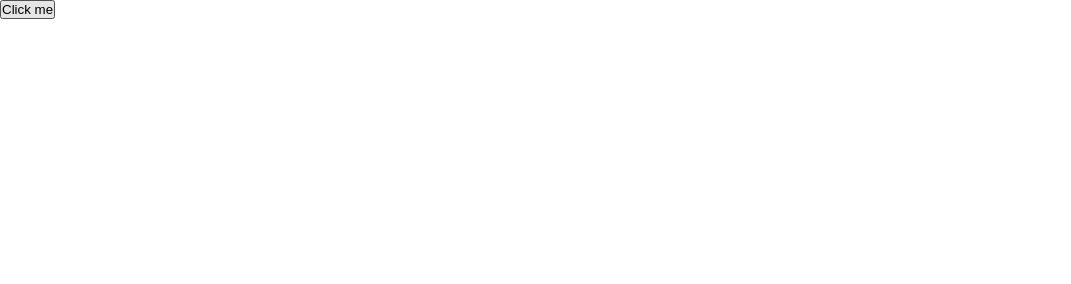
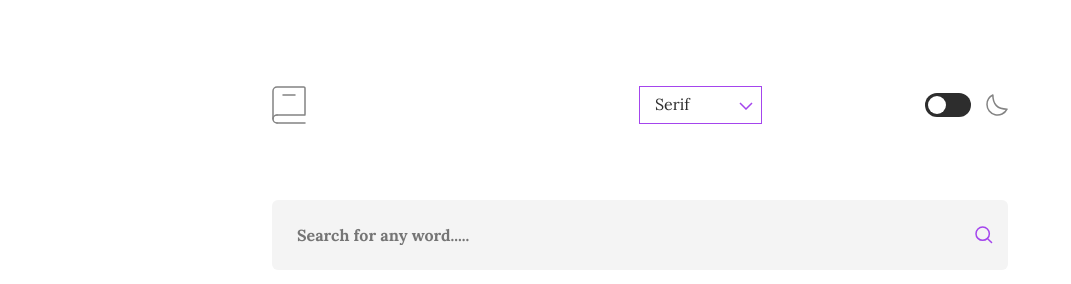
Before and after one commit to orion-esu/Dictionary-app, a website: page src/index.html in a window 1280 px wide. Shown: the whole page, without its empty margins (0-1071 px from the left). Drawn offline with Linux system fonts and the light colour scheme.

Commit message:
built elements

```diff
--- a/src/index.html
+++ b/src/index.html
@@ -4,11 +4,92 @@
     <meta charset="UTF-8" />
     <meta http-equiv="X-UA-Compatible" content="IE=edge" />
     <meta name="viewport" content="width=device-width, initial-scale=1.0" />
-    <link rel="stylesheet" href="/src/css/style.css">
+    <link defer rel="preconnect" href="https://fonts.googleapis.com" />
+    <link defer rel="preconnect" href="https://fonts.gstatic.com" crossorigin />
+    <link
+      defer
+      href="https://fonts.googleapis.com/css2?family=Inconsolata:wght@400;700&family=Inter:wght@400;700&family=Lora:wght@400;700&display=swap"
+      rel="stylesheet"
+    />
+    <link rel="stylesheet" href="/src/css/style.css" />
     <script defer src="/src/script.js"></script>
     <title>Dictionary App 📕</title>
   </head>
-  <body>
-    <button class="btn">Click me</button>
+  <body data-font="serif">
+    <div class="container">
+      <header class="header">
+        <div class="header__img">
+          <svg
+            xmlns="http://www.w3.org/2000/svg"
+            width="34"
+            height="38"
+            viewBox="0 0 34 38"
+          >
+            <g
+              fill="none"
+              fill-rule="evenodd"
+              stroke="#838383"
+              stroke-linecap="round"
+              stroke-width="1.5"
+            >
+              <path
+                d="M1 33V5a4 4 0 0 1 4-4h26.8A1.2 1.2 0 0 1 33 2.2v26.228M5 29h28M5 37h28"
+              />
+              <path stroke-linejoin="round" d="M5 37a4 4 0 1 1 0-8" />
+              <path d="M11 9h12" />
+            </g>
+          </svg>
+        </div>
+
+        <div class="header__option">
+          <div class="font-select">
+            <select name="font" class="font__type">
+              <option value="serif">Serif</option>
+              <option value="san-serif">Sans-serif</option>
+              <option value="mono">Mono</option>
+            </select>
+            <div class="custom-arrow"></div>
+          </div>
+
+          <div class="themes">
+            <form action="" class="form-toggle">
+              <input type="checkbox" id="check" />
+              <label for="check" class="toggle-ball">
+                <span class="ball"></span>
+              </label>
+
+              <svg class="moon"
+                xmlns="http://www.w3.org/2000/svg"
+                width="22"
+                height="22"
+                viewBox="0 0 22 22"
+              >
+                <path
+                  fill="none"
+                  stroke="#838383"
+                  stroke-linecap="round"
+                  stroke-linejoin="round"
+                  stroke-width="1.5"
+                  d="M1 10.449a10.544 10.544 0 0 0 19.993 4.686C11.544 15.135 6.858 10.448 6.858 1A10.545 10.545 0 0 0 1 10.449Z"
+                />
+              </svg>
+            </form>
+          </div>
+        </div>
+
+        <form action="" class="search">
+          <input
+            type="search"
+            name="Search"
+            class="search-form"
+            placeholder="Search for any word....."
+            aria-label="Search for any word"
+            required
+          />
+        </form>
+        <span class="error-message"></span>
+      </header>
+      <main class="main">
+      </main>
   </body>
 </html>
```
